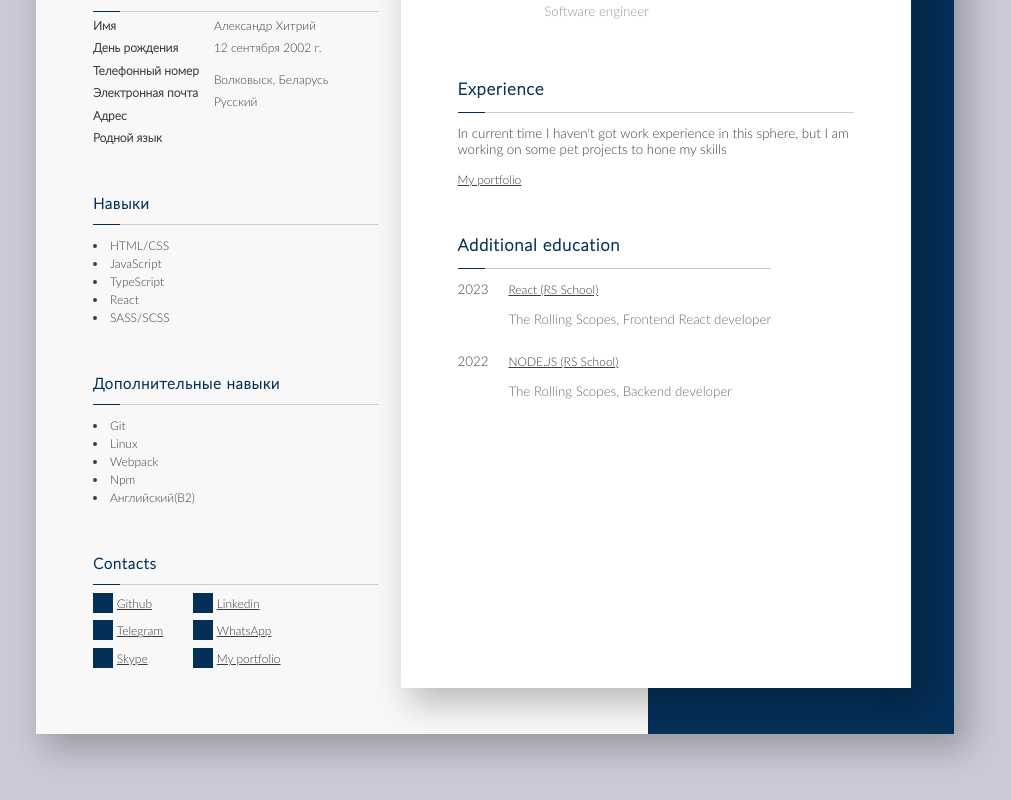
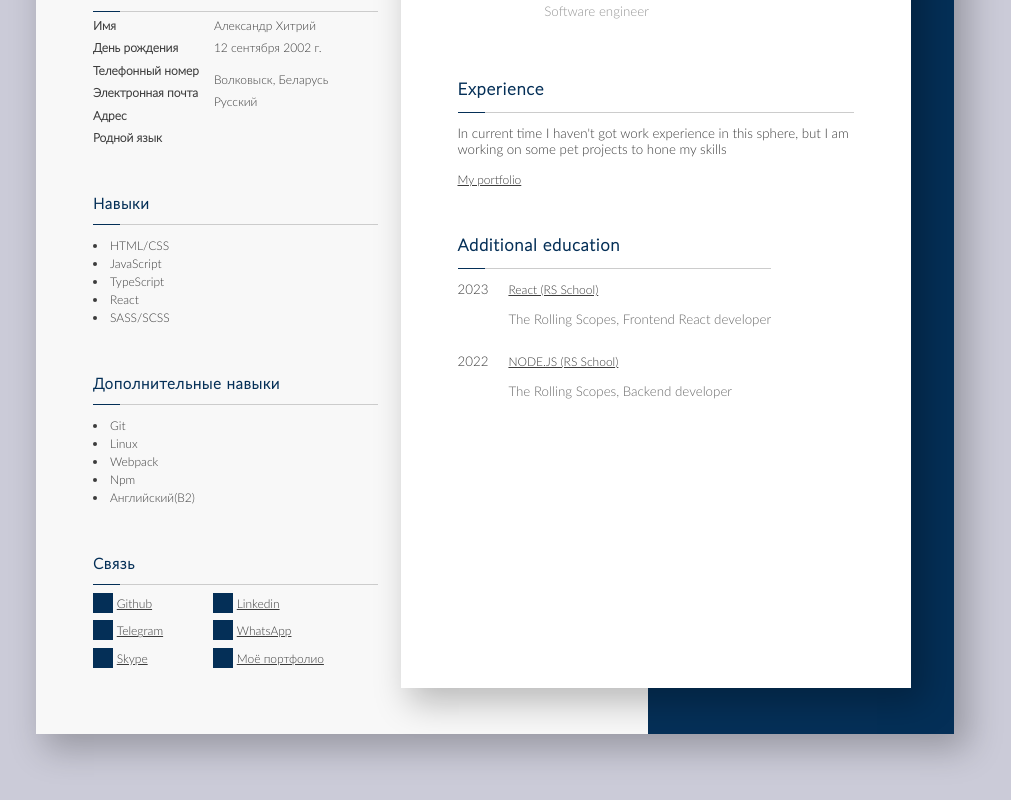
Before and after one commit to foxnorth228/foxnorth228, a React app: page / in a window 1280 px wide. Shown: the part 554-1354 px from the top of the page, without its empty margins (145-1156 px from the left). Built offline with nearby package versions, Linux system fonts and the light colour scheme; grey boxes are pictures that could not be loaded.

Commit message:
feat: add ru to contacts

```diff
--- a/src/components/contacts-block/contacts-block.scss
+++ b/src/components/contacts-block/contacts-block.scss
@@ -17,7 +17,7 @@
 
 .contactsBlock__elems {
     display: grid;
-    grid-template-columns: 100px 100px;
+    grid-template-columns: 120px 120px;
     grid-template-rows: 1fr 1fr 1fr;
 }
 
--- a/src/components/contacts-block/contacts-block.tsx
+++ b/src/components/contacts-block/contacts-block.tsx
@@ -1,18 +1,24 @@
 import React from 'react';
 import './contacts-block.scss';
 import InfoBlock from '../info-block/info-block';
+import useLanguage from '@src/hooks/useLanguage';
 
 const ContactsBlock = () => {
+  const locale = useLanguage('contacts');
   const figures = [
     ['./contacts/github.svg', 'Github', 'https://github.com/foxnorth228/'],
     ['./contacts/linkedin.svg', 'Linkedin', 'https://www.linkedin.com/in/alex-khitry-016687265'],
     ['./contacts/telegram.svg', 'Telegram', 'https://t.me/foxnorth228'],
     ['./contacts/whatsapp.svg', 'WhatsApp', 'https://wa.me/375292677541'],
     ['./contacts/skype.svg', 'Skype', 'skype:cid.bd609d3ff0e2494c?userinfo'],
-    ['./contacts/link.svg', 'My portfolio', 'https://master--moonlit-sprite-20c9ef.netlify.app/'],
+    ['./contacts/link.svg', locale.titlePort, 'https://master--moonlit-sprite-20c9ef.netlify.app/'],
   ];
   return (
-    <InfoBlock title="Contacts" titleSize="contactsBlock__title" className="contactsBlock">
+    <InfoBlock
+      title={locale.titleContacts}
+      titleSize="contactsBlock__title"
+      className="contactsBlock"
+    >
       <div className="contactsBlock__elems">
         {figures.map((el, i) => (
           <a key={i} href={el[2]} className="contactsBlock__link">
--- /dev/null
+++ b/src/lang/en/contacts.en.json
@@ -0,0 +1,4 @@
+{
+    "titlePort": "My portfolio",
+    "titleContacts": "Contacts"
+}
--- /dev/null
+++ b/src/lang/ru/contacts.ru.json
@@ -0,0 +1,4 @@
+{
+    "titlePort": "Моё портфолио",
+    "titleContacts": "Связь"
+}
```
